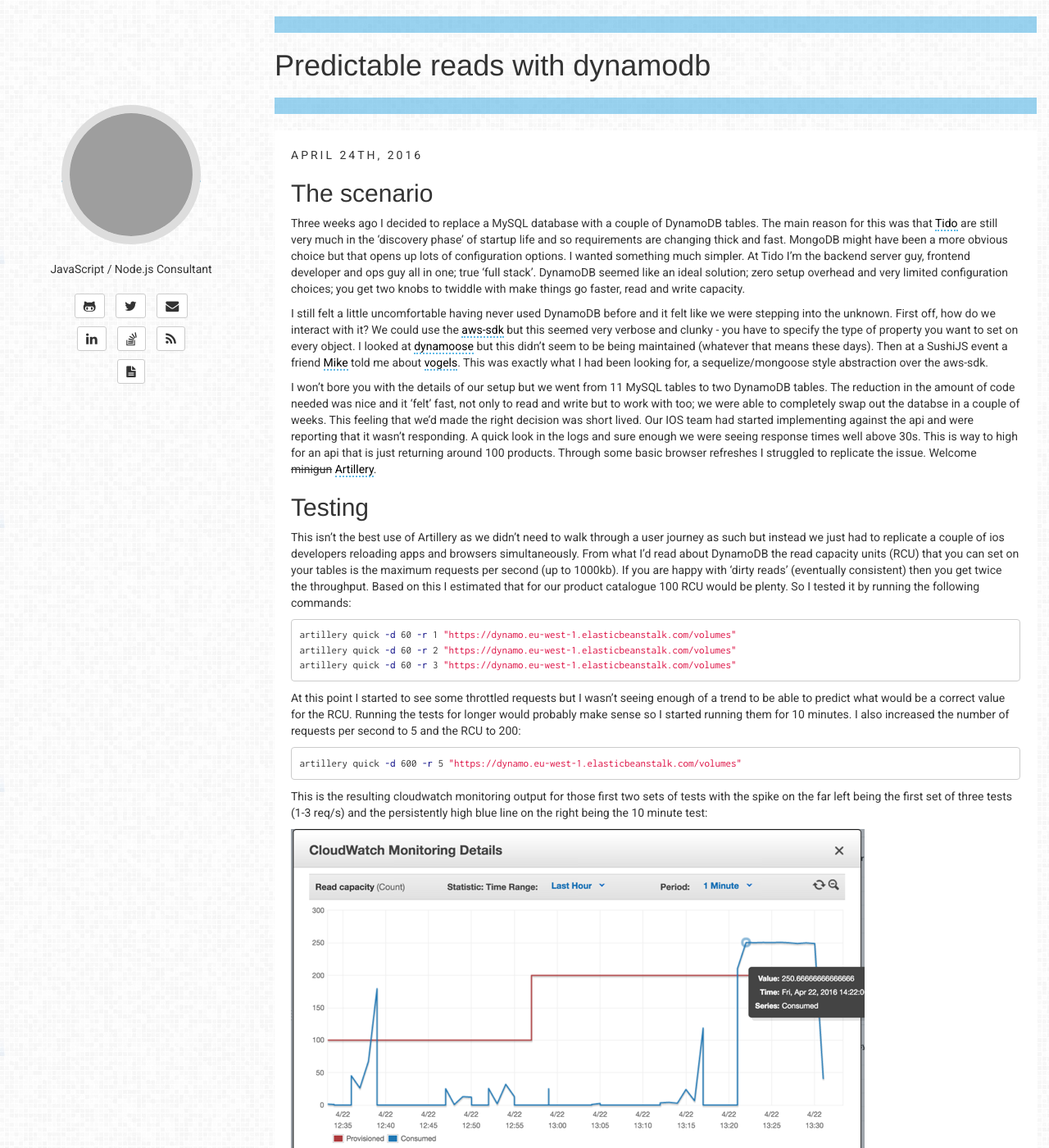
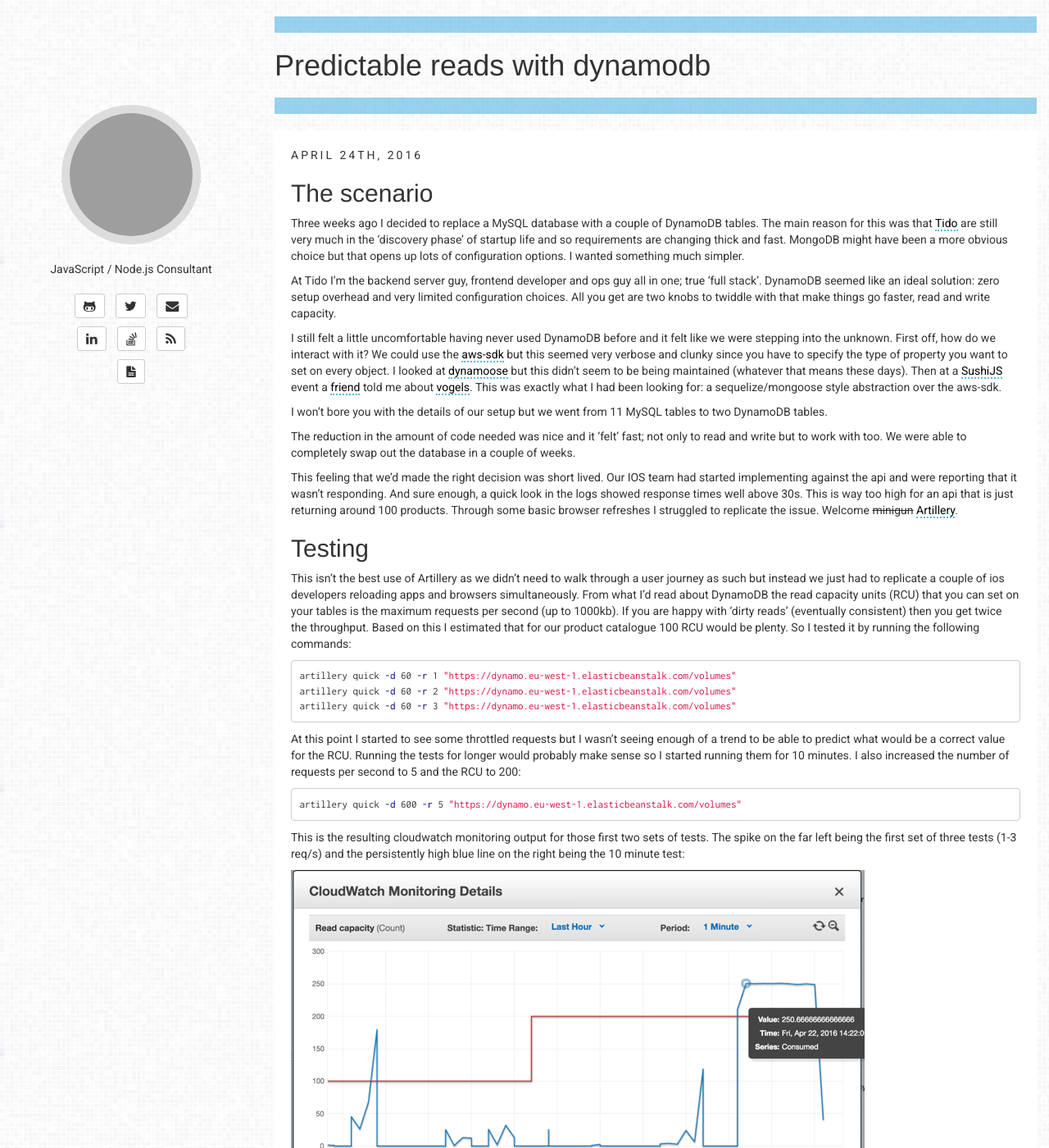
Before and after one commit to clarkie/clarkie.github.io, a Jekyll site: the page built from _posts/2016-04-24-load-testing-dynamodb.md, in a window 1280 px wide and 1400 px high. Shown: the whole window at 82% size. Built offline with Jekyll 4.4.1, drawn with Linux system fonts in a browser that asks for light colours; comment, search, counter and statistics services are not loaded; some of the changed text lies outside the part shown; grey boxes are pictures that could not be loaded.

Commit message:
more tidy up

````diff
--- a/_posts/2016-04-24-load-testing-dynamodb.md
+++ b/_posts/2016-04-24-load-testing-dynamodb.md
@@ -8,11 +8,17 @@
 
 ## The scenario
 
-Three weeks ago I decided to replace a MySQL database with a couple of DynamoDB tables. The main reason for this was that [Tido](http://www.tido-music.com) are still very much in the 'discovery phase' of startup life and so requirements are changing thick and fast. MongoDB might have been a more obvious choice but that opens up lots of configuration options. I wanted something much simpler. At Tido I'm the backend server guy, frontend developer and ops guy all in one; true 'full stack'. DynamoDB seemed like an ideal solution; zero setup overhead and very limited configuration choices; you get two knobs to twiddle with make things go faster, read and write capacity.
+Three weeks ago I decided to replace a MySQL database with a couple of DynamoDB tables. The main reason for this was that [Tido](http://www.tido-music.com) are still very much in the 'discovery phase' of startup life and so requirements are changing thick and fast. MongoDB might have been a more obvious choice but that opens up lots of configuration options. I wanted something much simpler.
 
-I still felt a little uncomfortable having never used DynamoDB before and it felt like we were stepping into the unknown. First off, how do we interact with it? We could use the [aws-sdk](https://www.npmjs.com/package/aws-sdk) but this seemed very verbose and clunky - you have to specify the type of property you want to set on every object. I looked at [dynamoose](https://www.npmjs.com/package/dynamoose) but this didn't seem to be being maintained (whatever that means these days). Then at a SushiJS event a friend [Mike](https://twitter.com/export_mike) told me about [vogels](https://www.npmjs.com/package/vogels). This was exactly what I had been looking for, a sequelize/mongoose style abstraction over the aws-sdk.
+At Tido I'm the backend server guy, frontend developer and ops guy all in one; true 'full stack'. DynamoDB seemed like an ideal solution: zero setup overhead and very limited configuration choices. All you get are two knobs to twiddle with that make things go faster, read and write capacity.
 
-I won't bore you with the details of our setup but we went from 11 MySQL tables to two DynamoDB tables. The reduction in the amount of code needed was nice and it 'felt' fast, not only to read and write but to work with too; we were able to completely swap out the databse in a couple of weeks. This feeling that we'd made the right decision was short lived. Our IOS team had started implementing against the api and were reporting that it wasn't responding. A quick look in the logs and sure enough we were seeing response times well above 30s. This is way to high for an api that is just returning around 100 products. Through some basic browser refreshes I struggled to replicate the issue. Welcome ~~minigun~~ [Artillery](https://artillery.io/).
+I still felt a little uncomfortable having never used DynamoDB before and it felt like we were stepping into the unknown. First off, how do we interact with it? We could use the [aws-sdk](https://www.npmjs.com/package/aws-sdk) but this seemed very verbose and clunky since you have to specify the type of property you want to set on every object. I looked at [dynamoose](https://www.npmjs.com/package/dynamoose) but this didn't seem to be being maintained (whatever that means these days). Then at a [SushiJS](https://ti.to/sushijs-ldn/) event a [friend](https://twitter.com/export_mike) told me about [vogels](https://www.npmjs.com/package/vogels). This was exactly what I had been looking for: a sequelize/mongoose style abstraction over the aws-sdk.
+
+I won't bore you with the details of our setup but we went from 11 MySQL tables to two DynamoDB tables.
+
+The reduction in the amount of code needed was nice and it 'felt' fast; not only to read and write but to work with too. We were able to completely swap out the database in a couple of weeks.
+
+This feeling that we'd made the right decision was short lived. Our IOS team had started implementing against the api and were reporting that it wasn't responding. And sure enough, a quick look in the logs showed response times well above 30s. This is way too high for an api that is just returning around 100 products. Through some basic browser refreshes I struggled to replicate the issue. Welcome ~~minigun~~ [Artillery](https://artillery.io/).
 
 ## Testing
 
@@ -30,15 +36,15 @@
 artillery quick -d 600 -r 5 "https://dynamo.eu-west-1.elasticbeanstalk.com/volumes"
 ```
 
-This is the resulting cloudwatch monitoring output for those first two sets of tests with the spike on the far left being the first set of three tests (1-3 req/s) and the persistently high blue line on the right being the 10 minute test:
+This is the resulting cloudwatch monitoring output for those first two sets of tests. The spike on the far left being the first set of three tests (1-3 req/s) and the persistently high blue line on the right being the 10 minute test:
 
 ![First test runs](/assets/img/2016-04-24/test1.png)
 
-That last test was interesting as a consistent behaviour was starting to appear. For a catalogue of 100 items at 5 'dirty' requests per second the metrics were showing 250 consumed RCU (100x5/2). You can see from the artillery output that I was not seeing the best performance but that was down to the throlled requests. If your consumed RCU goes above your provisioned RCU then the extra requests will be throttled or rejected. AWS do give you a little leeway but not when you're over for a prolonged period of time.
+That last test was interesting because a consistent behaviour was starting to appear. For a catalogue of 100 items at 5 'dirty' requests per second, the metrics were showing 250 consumed RCU (100x5/2). You can see from the artillery output that I was not seeing the best performance but that was down to the throlled requests. If your consumed RCU goes above your provisioned RCU then the extra requests will be throttled or rejected. AWS do give you a little leeway but not when you're over for a prolonged period of time.
 
 ![First test results](/assets/img/2016-04-24/artillery1.png)
 
-I now wanted to see how predictable this really could be. If I doubled the requests per second could I guess the correct RCU? The results:
+I now wanted to see how predictable this really could be. If I doubled the requests per second, could I guess the correct RCU? The results:
 
 ![Second test run](/assets/img/2016-04-24/test2.png)
 
````
